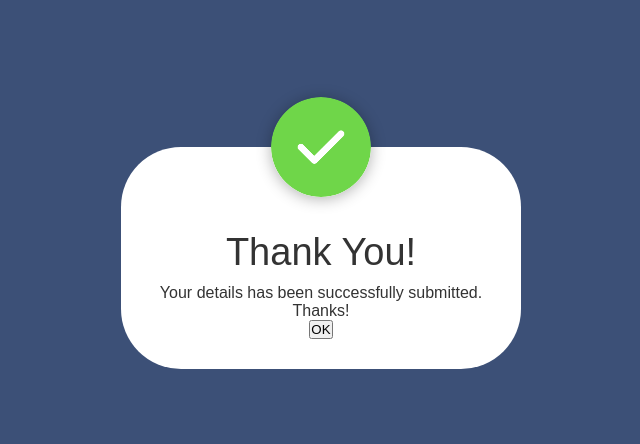
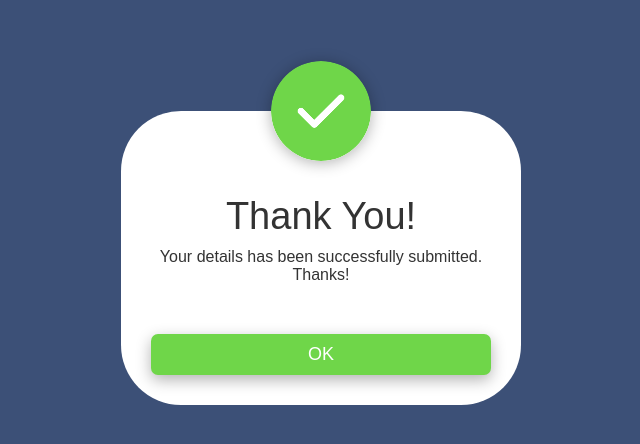
Before and after one commit to salinpaul94/pop-message, a plain HTML site: page version_01/index.html in a window 1280 px wide. Shown: the part 142-586 px from the top of the page, without its empty margins (319-959 px from the left). Drawn offline with Linux system fonts and the light colour scheme.

Commit message:
.popup button styling

```diff
--- a/version_01/style.css
+++ b/version_01/style.css
@@ -50,3 +50,17 @@
   font-weight: 500;
   margin: 30px 0 10px;
 }
+
+.popup button {
+  width: 100%;
+  margin-top: 50px;
+  padding: 10px 0;
+  background: #6fd649;
+  color: #fff;
+  border: 0;
+  outline: none;
+  font-size: 18px;
+  border-radius: 7px;
+  cursor: pointer;
+  box-shadow: 0 5px 15px rgba(0, 0, 0, 0.3);
+}
```
